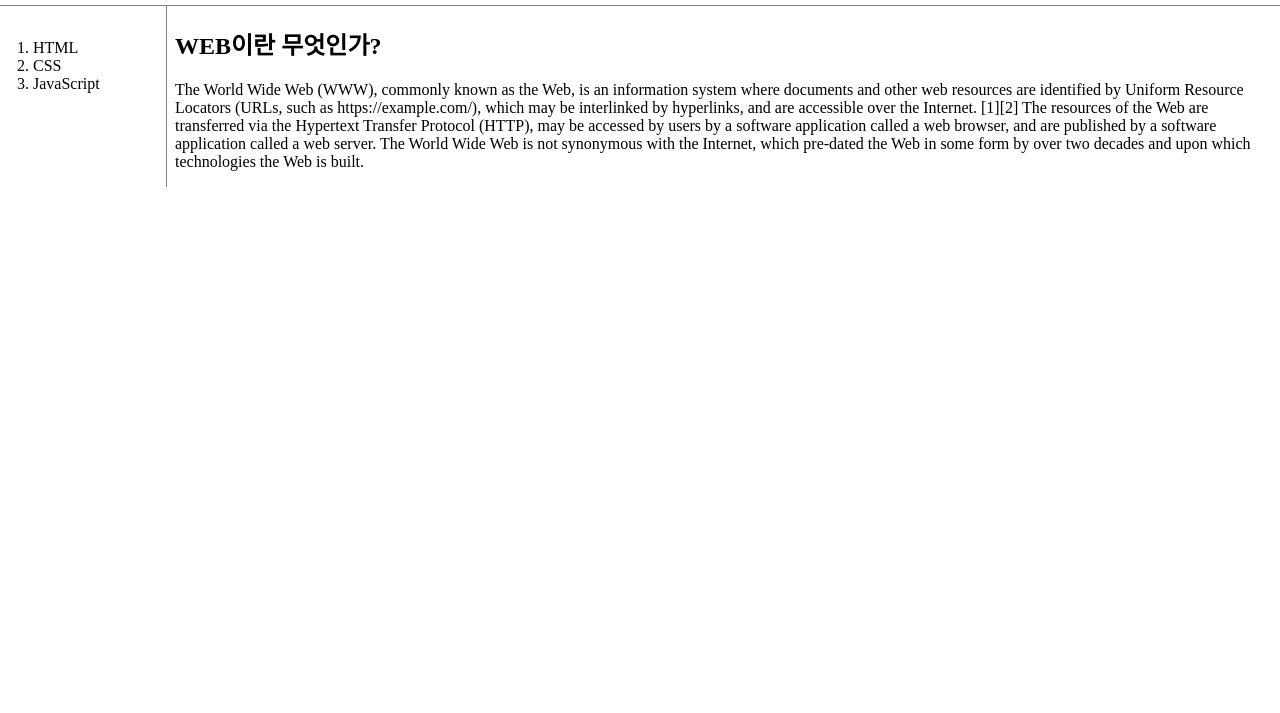
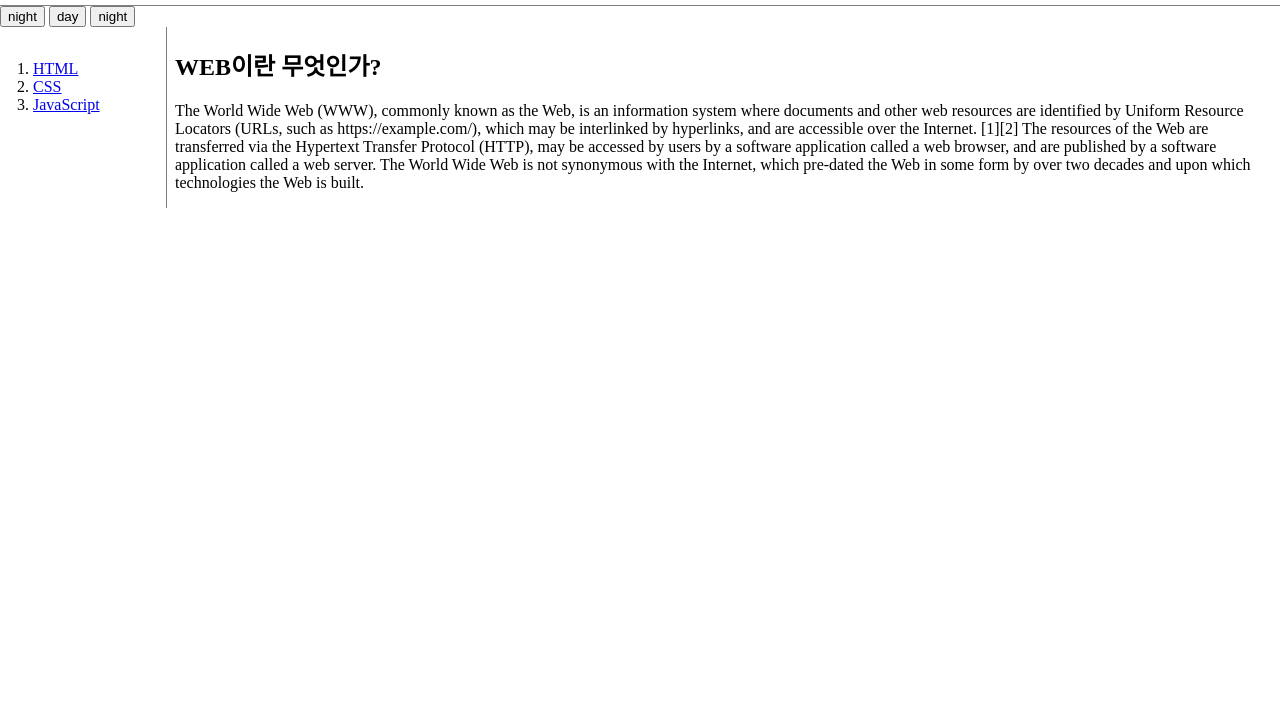
Before and after one commit to YangJery/WEB1, a plain HTML site: page index.html in a window 1280 px wide. Shown: the part 87-800 px from the top of the page. Drawn offline with Linux system fonts and the light colour scheme.

Commit message:
Add files via upload

```diff
--- a/index.html
+++ b/index.html
@@ -5,8 +5,28 @@
     <meta charset="utf-8">
     <link rel="stylesheet" href="style.css">
 </head>
-<body>
+<body data-mode="day">
     <h1><a href="index.html">WEB</a></h1>
+    <input type="button" value="night" onclick="
+        document.querySelector('body').style.backgroundColor = 'black';
+        document.querySelector('body').style.color = 'white';
+    ">
+    <input type="button" value="day" onclick="
+        document.querySelector('body').style.backgroundColor = 'white';
+        document.querySelector('body').style.color = 'black';
+    ">
+    <input id = "night_day" type="button" value="night" onclick="
+        var target = document.querySelector('body');
+        if (this.value === 'night'){
+        target.style.backgroundColor = 'black';
+        target.style.color = 'white';
+        this.value = 'day';
+        } else {
+        target.style.backgroundColor = 'white';
+        target.style.color = 'black';
+        this.value = 'night';
+        }
+    ">
     <div id="grid">
         <ol>
             <li><a href="1.html">HTML</a></li>
--- a/style.css
+++ b/style.css
@@ -1,9 +1,5 @@
 body {
     margin: 0;
-}
-a {
-    color:black;
-    text-decoration: none;
 }
 h1 {
     font-size:45px;
```
